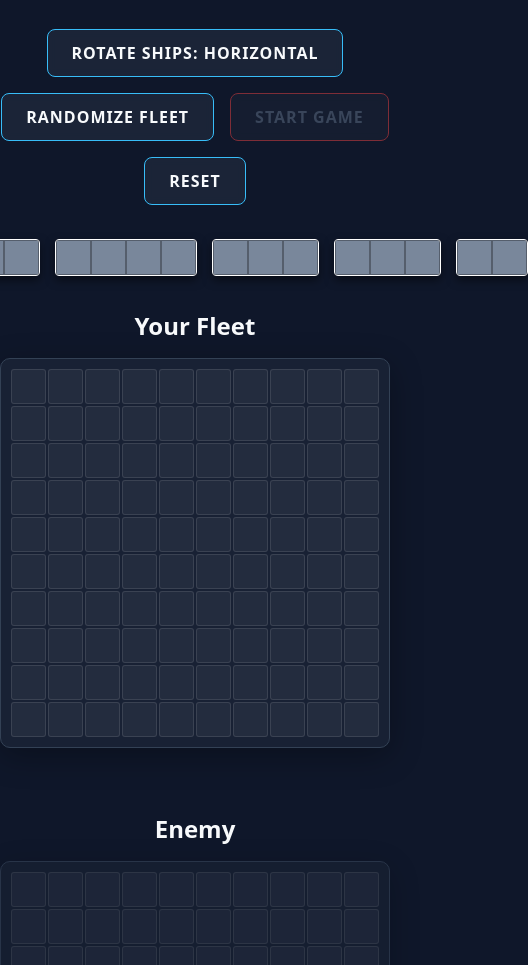
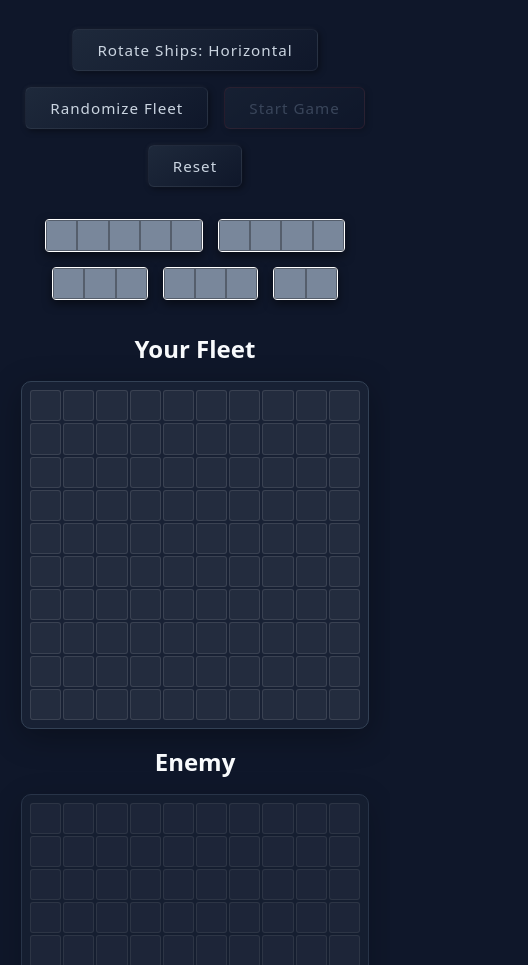
Before and after one commit to AndrewTechTips/Project-BattleShip, a website built with webpack: page src/index.html in a window 390 px wide. Shown: the part 135-1100 px from the top of the page, 528 px wide, since content can reach past the window. Built offline with nearby package versions, Linux system fonts and the light colour scheme.

Commit message:
style: enhance layout responsiveness and button aesthetics in CSS

```diff
--- a/src/style.css
+++ b/src/style.css
@@ -45,9 +45,11 @@ h1 {
 
 .game-container {
     display: flex;
-    gap: 4rem;
+    gap: clamp(1rem, 4vw, 4rem);
     justify-content: center;
     flex-wrap: wrap;
+    width: 100%;
+    padding: 0 10px;
 }
 
 .player-section {
@@ -59,11 +61,11 @@ h1 {
 
 .board {
     display: grid;
-    grid-template-columns: repeat(10, 35px);
-    grid-template-rows: repeat(10, 35px);
+    grid-template-columns: repeat(10, min(8vw, 35px));
+    grid-template-rows: repeat(10, min(8vw, 35px));
     gap: 2px;
     background: var(--board-bg);
-    padding: 10px;
+    padding: min(2vw, 10px);
     border-radius: 10px;
     border: 1px solid var(--border-color);
     box-shadow: 0 8px 32px rgba(0, 0, 0, 0.3);
@@ -129,24 +131,29 @@ h1 {
 }
 
 button {
-    background: rgba(30, 41, 59, 0.8);
-    border: 1px solid var(--neon-blue);
-    color: var(--text-light);
-    padding: 12px 24px;
-    border-radius: 8px;
+    background: linear-gradient(145deg, #1e293b, #0f172a);
+    border: 1px solid rgba(255, 255, 255, 0.05);
+    box-shadow: 2px 2px 6px rgba(0,0,0,0.4), -1px -1px 4px rgba(255,255,255,0.05);
+    color: #cbd5e1;
+    padding: 10px 24px;
+    border-radius: 6px;
     cursor: pointer;
-    font-size: 1rem;
-    font-weight: 600;
-    text-transform: uppercase;
+    font-size: 0.95rem;
+    font-weight: 500;
     letter-spacing: 1px;
-    backdrop-filter: blur(5px);
 }
 
 button:hover:not(:disabled) {
-    background: var(--neon-blue);
-    color: var(--bg-dark);
-    box-shadow: 0 0 15px var(--neon-blue), 0 0 30px rgba(56, 189, 248, 0.5);
-    transform: translateY(-2px);
+    background: linear-gradient(145deg, #2a3b54, #141e33);
+    border-color: rgba(56, 189, 248, 0.3);
+    color: #fff;
+    box-shadow: 0 4px 12px rgba(0, 0, 0, 0.5);
+    transform: translateY(-1px);
+}
+
+button:active:not(:disabled) {
+    transform: translateY(1px);
+    box-shadow: inset 2px 2px 5px rgba(0,0,0,0.5);
 }
 
 button:disabled {
@@ -157,12 +164,11 @@ button:disabled {
 }
 
 button.primary {
-    border-color: var(--neon-red);
+    border-color: rgba(239, 68, 68, 0.2);
 }
 
 button.primary:hover:not(:disabled) {
-    background: var(--neon-red);
-    box-shadow: 0 0 15px var(--neon-red), 0 0 30px rgba(239, 68, 68, 0.5);
+   border-color: rgba(239, 68, 68, 0.5);
 }
 
 .fleet {
@@ -172,6 +178,8 @@ button.primary:hover:not(:disabled) {
     min-height: 40px;
     align-items: center;
     justify-content: center;
+    flex-wrap: wrap;
+    max-width: 100vw;
 }
 
 .ship-draggable {
@@ -194,8 +202,8 @@ button.primary:hover:not(:disabled) {
 }
 
 .ship-segment {
-    width: 35px;
-    height: 35px;
+    width: min(8vw, 35px);
+    height: min(8vw, 35px);
     border: 1px solid rgba(0,0,0,0.3);
 }
 
```
